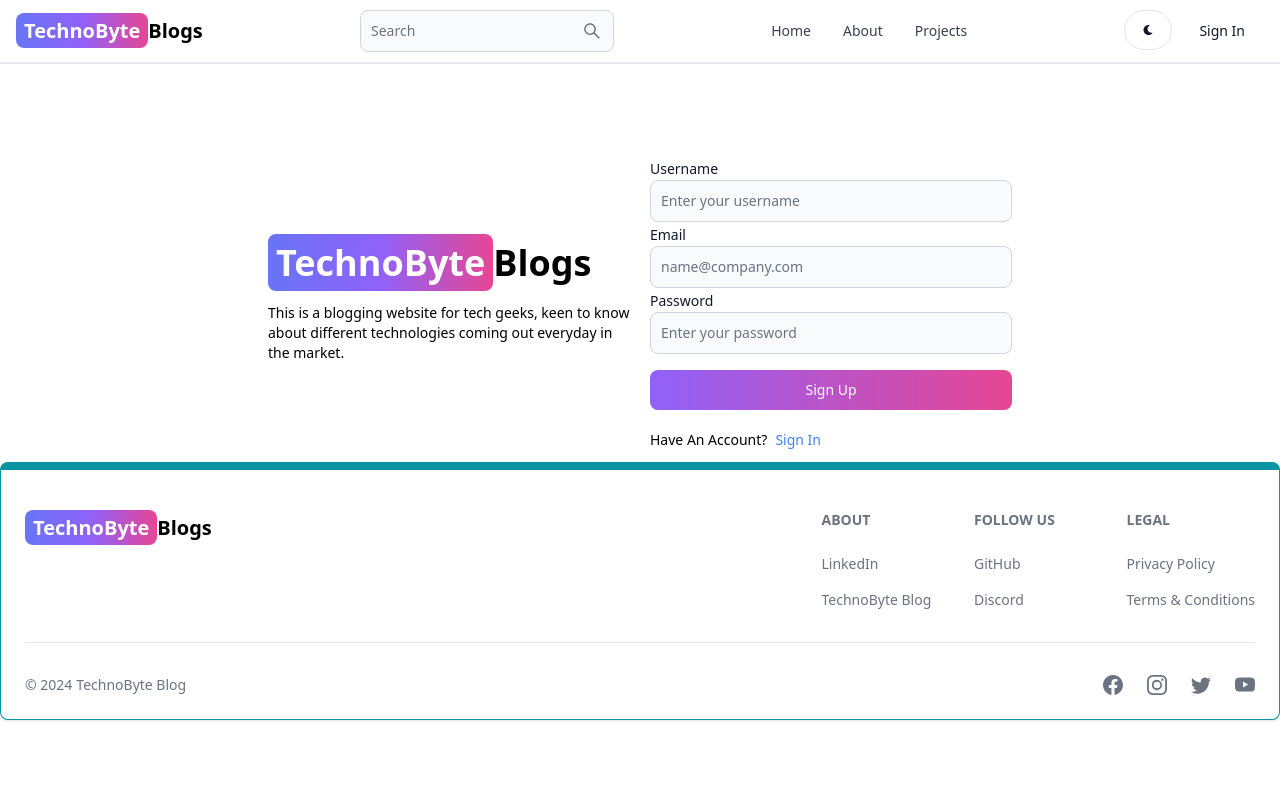
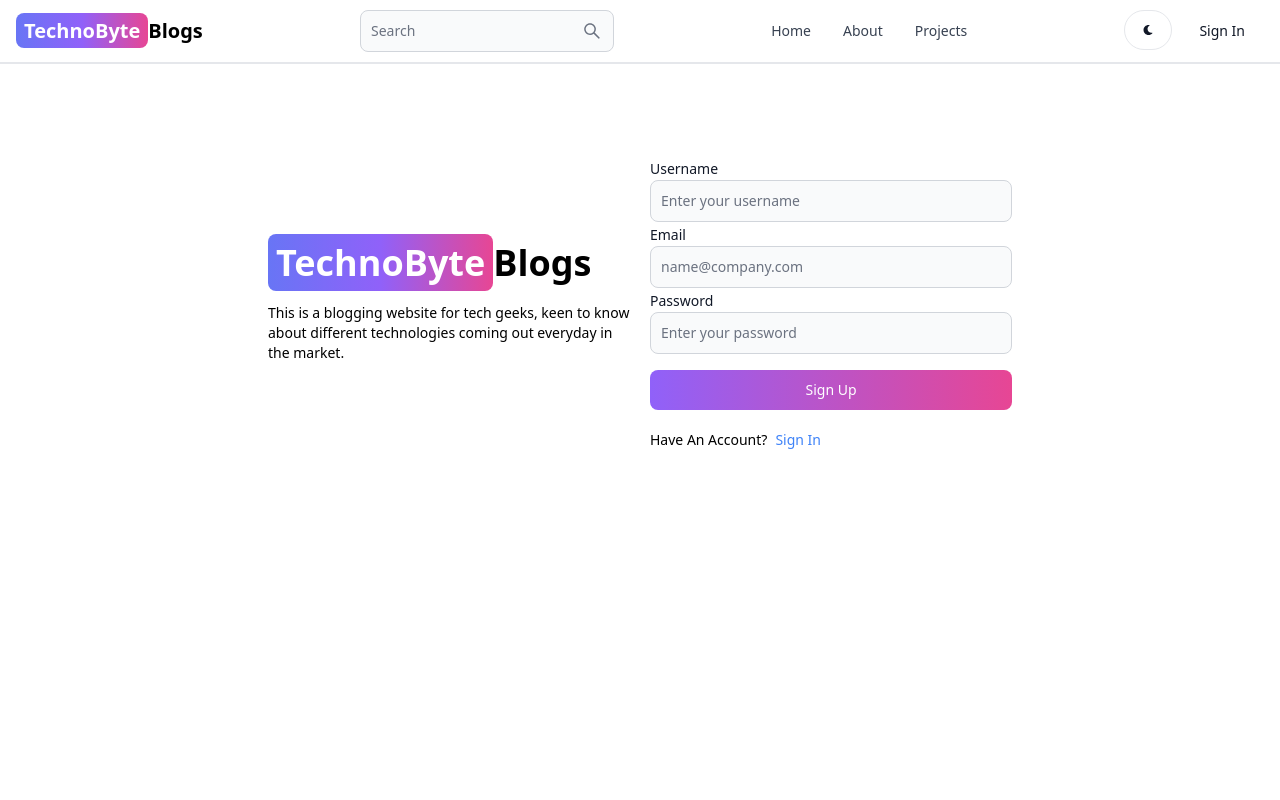
Before and after one commit to Yash19652/Blog-App, a React (Vite) app in the folder client/: page /sign-up in a window 1280 px wide. Shown: the top 800 px of the page. Built offline with nearby package versions, Linux system fonts and the light colour scheme.

Commit message:
height adjusted

```diff
--- a/client/src/pages/SignUp.jsx
+++ b/client/src/pages/SignUp.jsx
@@ -41,7 +41,7 @@ function SignUp() {
   }
 
   return (
-    <div className='min-height-screen mt-20'>
+    <div className='min-h-screen mt-20'>
       <div className='flex p-3 max-w-3xl mx-auto flex-col md:flex-row md:items-center gap-5'>
       {/* left */}
       <div className="flex-1">
```
